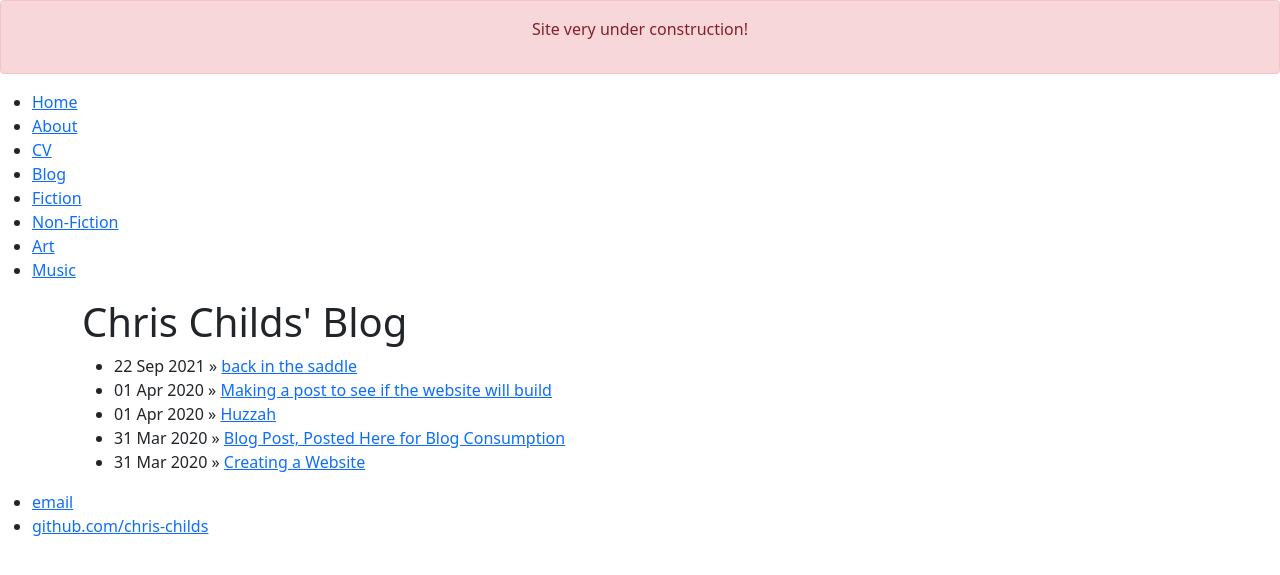
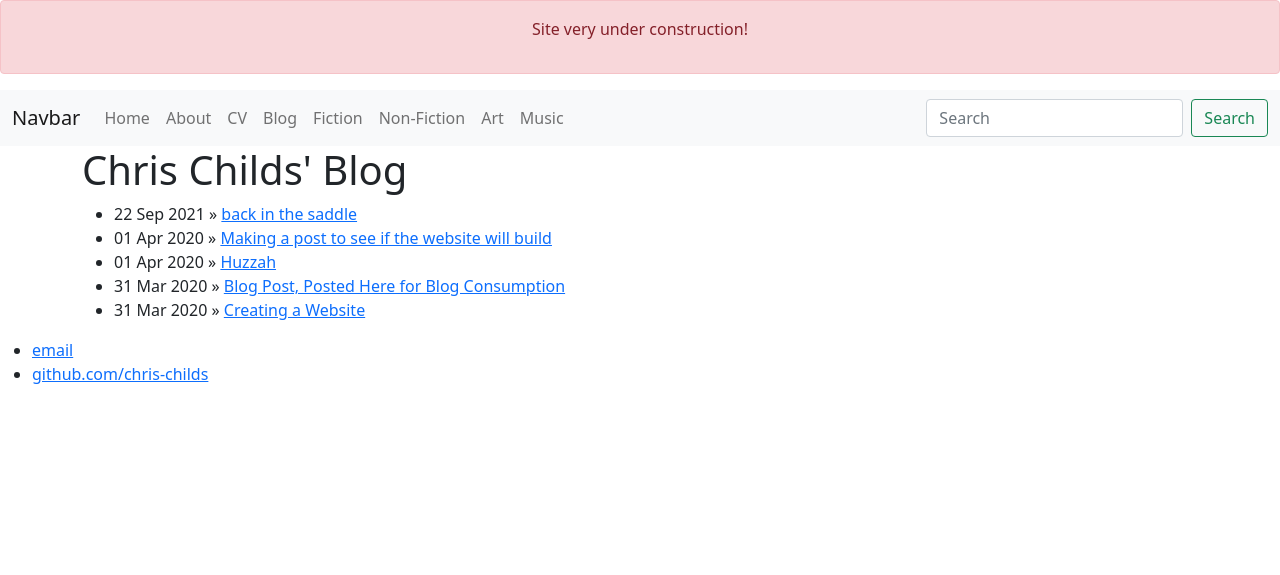
Before and after one commit to chris-childs/chris-childs.github.io, a Jekyll site: the page built from blog.html, in a window 1280 px wide. Shown: the top 575 px of the page. Built offline with Jekyll 4.4.1, drawn with Linux system fonts in a browser that asks for light colours.

Commit message:
adding nav bar to default

```diff
--- a/_layouts/default.html
+++ b/_layouts/default.html
@@ -11,17 +11,45 @@
 					Site very under construction!
 				</p>
 			</div>
-			<nav>
-	    		<ul>
-	        		<li><a href="/">Home</a></li>
-		        	<li><a href="/about">About</a></li>
-	        		<li><a href="/cv">CV</a></li>
-	        		<li><a href="/blog">Blog</a></li>
-							<li><a href="/Fiction">Fiction</a></li>
-							<li><a href="/Non-Fiction">Non-Fiction</a></li>
-							<li><a href="/Art">Art</a></li>
-							<li><a href="/Music">Music</a></li>
-	    		</ul>
+			<nav class="navbar navbar-expand-lg navbar-light bg-light">
+			  <div class="container-fluid">
+			    <a class="navbar-brand" href="#">Navbar</a>
+			    <button class="navbar-toggler" type="button" data-bs-toggle="collapse" data-bs-target="#navbarSupportedContent" aria-controls="navbarSupportedContent" aria-expanded="false" aria-label="Toggle navigation">
+			      <span class="navbar-toggler-icon"></span>
+			    </button>
+			    <div class="collapse navbar-collapse" id="navbarSupportedContent">
+			      <ul class="navbar-nav me-auto mb-2 mb-lg-0">
+			        <li class="nav-item">
+			          <a class="nav-link" href="/">Home</a>
+			        </li>
+			        <li class="nav-item">
+								<a class="nav-link" href="/about">About</a>
+							</li>
+							<li class="nav-item">
+								<a class="nav-link" href="/cv">CV</a>
+							</li>
+							<li class="nav-item">
+								<a class="nav-link" href="/blog">Blog</a>
+							</li>
+							<li class="nav-item">
+								<a class="nav-link" href="/Fiction">Fiction</a>
+							</li>
+							<li class="nav-item">
+								<a class="nav-link" href="/Non-Fiction">Non-Fiction</a>
+							</li>
+							<li class="nav-item">
+								<a class="nav-link" href="/Art">Art</a>
+							</li>
+							<li class="nav-item">
+								<a class="nav-link" href="/Music">Music</a>
+							</li>
+			      </ul>
+			      <form class="d-flex">
+			        <input class="form-control me-2" type="search" placeholder="Search" aria-label="Search">
+			        <button class="btn btn-outline-success" type="submit">Search</button>
+			      </form>
+			    </div>
+			  </div>
 			</nav>
 			<div class="container">
 
```
Also changed, not shown: _layouts/default-original.html (added, +38 -0 lines).
